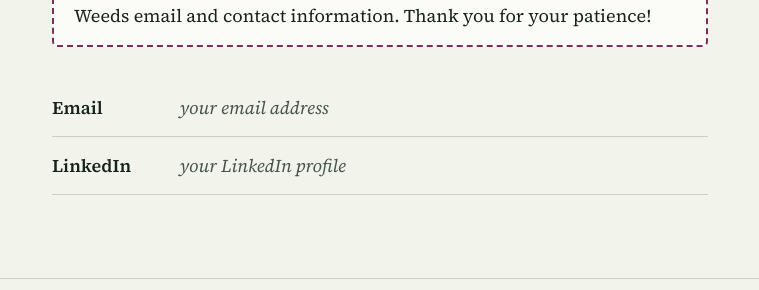
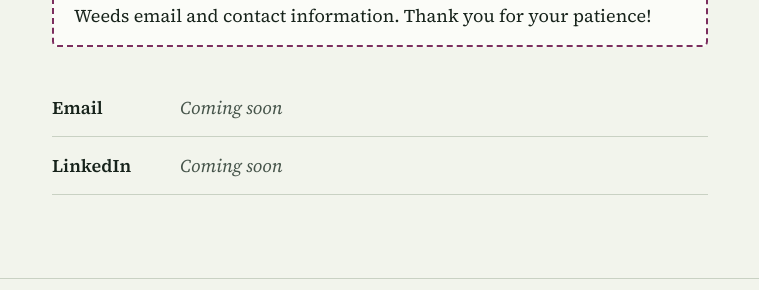
Before and after one commit to smith2415/PlantingWeeds, a Jekyll site: the page built from contact.md, in a window 1280 px wide. Shown: the part 380-670 px from the top of the page, without its empty margins (260-1019 px from the left). Built offline with Jekyll 4.4.1, drawn with Linux system fonts in a browser that asks for light colours.

Commit message:
Show 'Coming soon' for Contact details
Co-Authored-By: Claude Opus 5.5 <noreply@anthropic.com>
Claude-Session: https://claude.ai/code/session_015gBqM3DP3bSDBPWGhuxVD5

```diff
--- a/_data/contact.yml
+++ b/_data/contact.yml
@@ -4,9 +4,9 @@
 # "placeholder: true". Remove any row you do not want to publish.
 - placeholder: true
   label: "Email"
-  value: "your email address"
+  value: "Coming soon"
   url: ""
 - placeholder: true
   label: "LinkedIn"
-  value: "your LinkedIn profile"
+  value: "Coming soon"
   url: ""
```
